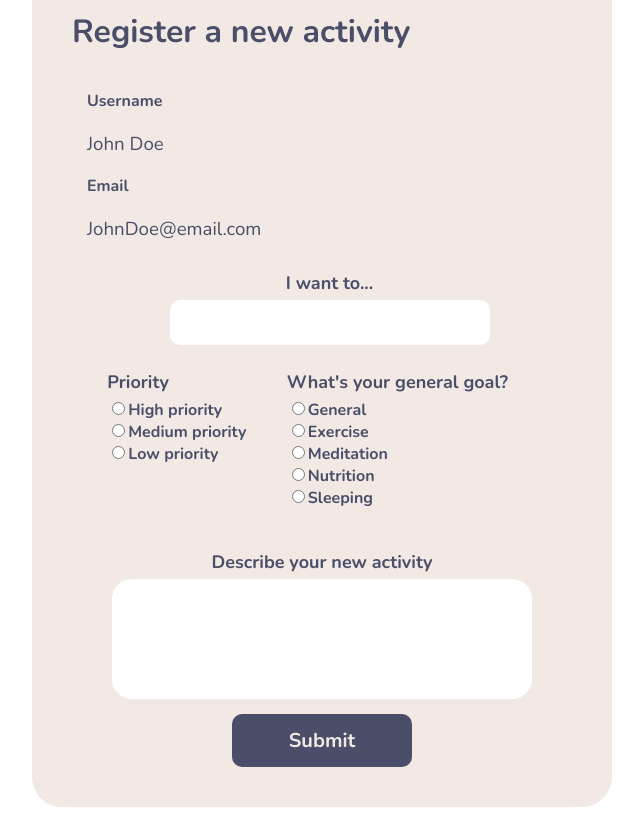
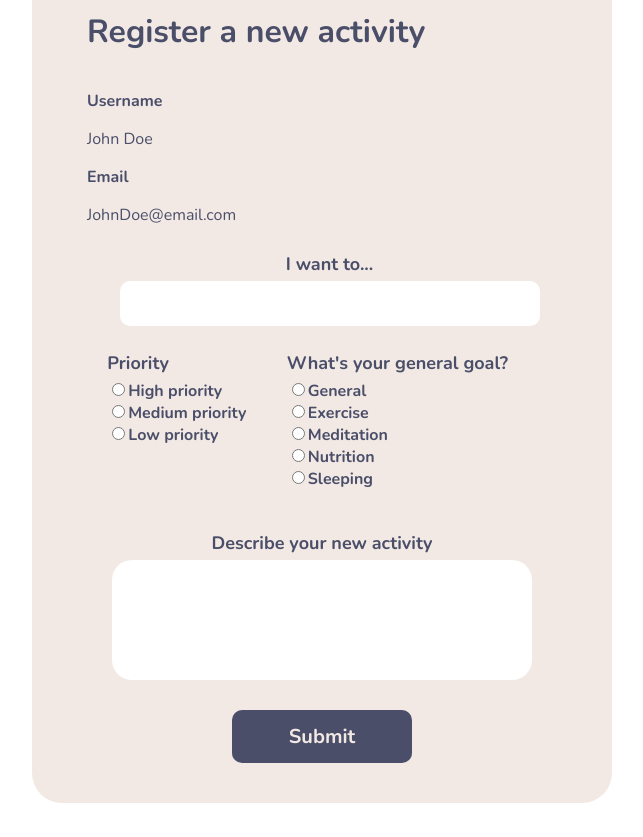
Before and after one commit to claudiaalmeidavs/thrive-sync-frontend, a React (Create React App) app: page / in a window 1280 px wide. Shown: the part 260-1097 px from the top of the page, without its empty margins (318-961 px from the left). Built offline with nearby package versions, Linux system fonts and the light colour scheme; a web font is replaced by a local one.

Commit message:
CSS fixes and code cleanup

```diff
--- a/src/App.js
+++ b/src/App.js
@@ -1,6 +1,6 @@
 import './App.css';
 import Dashboard from "./pages/Dashboard/Dashboard.jsx"
-import TicketPage from './pages/ActivityPage/ActivityPage.jsx';
+import ActivityPage from './pages/ActivityPage/ActivityPage.jsx';
 import { Routes, Route } from "react-router-dom";
 import Navbar from "./components/Navbar/Navbar.jsx";
 import RegisterActivity from "./pages/RegisterActivity/registerActivity.jsx";
@@ -12,7 +12,7 @@ function App() {
       <Routes>
         <Route path ="/" element={<RegisterActivity />} />
         <Route path="/profile" element={<Dashboard/>} />
-        <Route path="/profile/:id" element={<TicketPage/>} />
+        <Route path="/profile/:id" element={<ActivityPage/>} />
       </Routes>
     </div>
   );
--- a/src/pages/ActivityPage/ActivityPage.css
+++ b/src/pages/ActivityPage/ActivityPage.css
@@ -67,6 +67,7 @@
     font-family: var(--main-font);
     font-size: 14px;
     align-self: flex-end;
+    cursor: pointer;
   }
 
   .delete-button:hover {
--- a/src/pages/Dashboard/Dashboard.jsx
+++ b/src/pages/Dashboard/Dashboard.jsx
@@ -11,8 +11,7 @@ export default function Dashboard () {
     const fetchActivities = () => {
       axios.get("http://localhost:5000/activities/")
       .then((response) => {
-          // console.log(response.data)
-          setActivities(response.data)
+      setActivities(response.data)
       })
       .catch((error) => {
         console.error("Error fetching activities:", error);
@@ -28,7 +27,6 @@ export default function Dashboard () {
           axios
             .put(`http://localhost:5000/activities/${activityId}`, { activity_status: newStatus })
             .then((response) => {
-              // console.log(response);
               const updatedActivities = activities.map((activity) => {
                 if (activity.id === activityId) {
                   return { ...activity, activity_status: newStatus };
@@ -41,7 +39,7 @@ export default function Dashboard () {
         };
 
 
-    // to fetch the activities in the columns
+    // to fetch the activities in the columns according to status
     const todoActivities = activities.filter(activity => activity.activity_status === "Not started");
     const inProgressActivities = activities.filter(activity => activity.activity_status === "A new habit");
     const doneActivities = activities.filter(activity => activity.activity_status === "Implemented");
@@ -69,7 +67,6 @@ export default function Dashboard () {
                         ))}
                         </div>
                 </div>) : <div className="no-activities-message">No activities registered. <Link to="/" className="no-activities-message">Create new.</Link></div>}
-
         </div>
     )
 }
--- a/src/pages/RegisterActivity/registerActivity.css
+++ b/src/pages/RegisterActivity/registerActivity.css
@@ -13,6 +13,7 @@
     color: var(--color2);
     font-family: var(--main-font);
     padding-bottom: 15px;
+    margin-left: 15px;
 }
 .register-activity-form {
     display: flex;
@@ -82,7 +83,7 @@
 }
 
 .txtarea-title {
-    width: 300px;
+    width: 400px;
     height: 25px;
     border-radius: 10px;
     padding: 10px;
@@ -105,10 +106,6 @@
     font-weight: 400;
 }
 
-.label-mrg {
-    margin-bottom: 20px;
-}
-
 .btn-submit {
     padding: 13px;
     width: 180px;
@@ -120,6 +117,7 @@
     font-family: var(--main-font);
     font-size: 20px;
     align-self: center;
+    margin-top: 15px;
 }
 
 .btn-submit:hover{
@@ -128,4 +126,5 @@
 
 .h3-text {
     font-weight: 100;
+    font-size: 16px;
 }
```
Also changed, not shown: src/App.jsx (deleted, +0 -21 lines).
